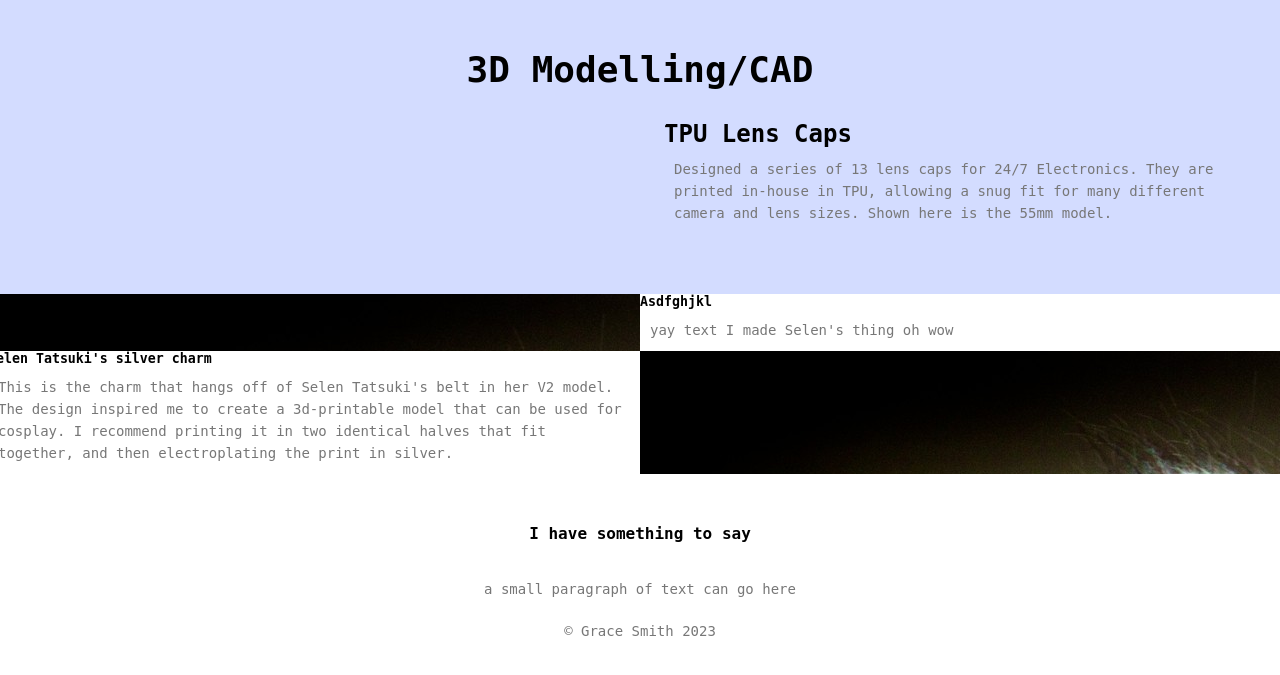
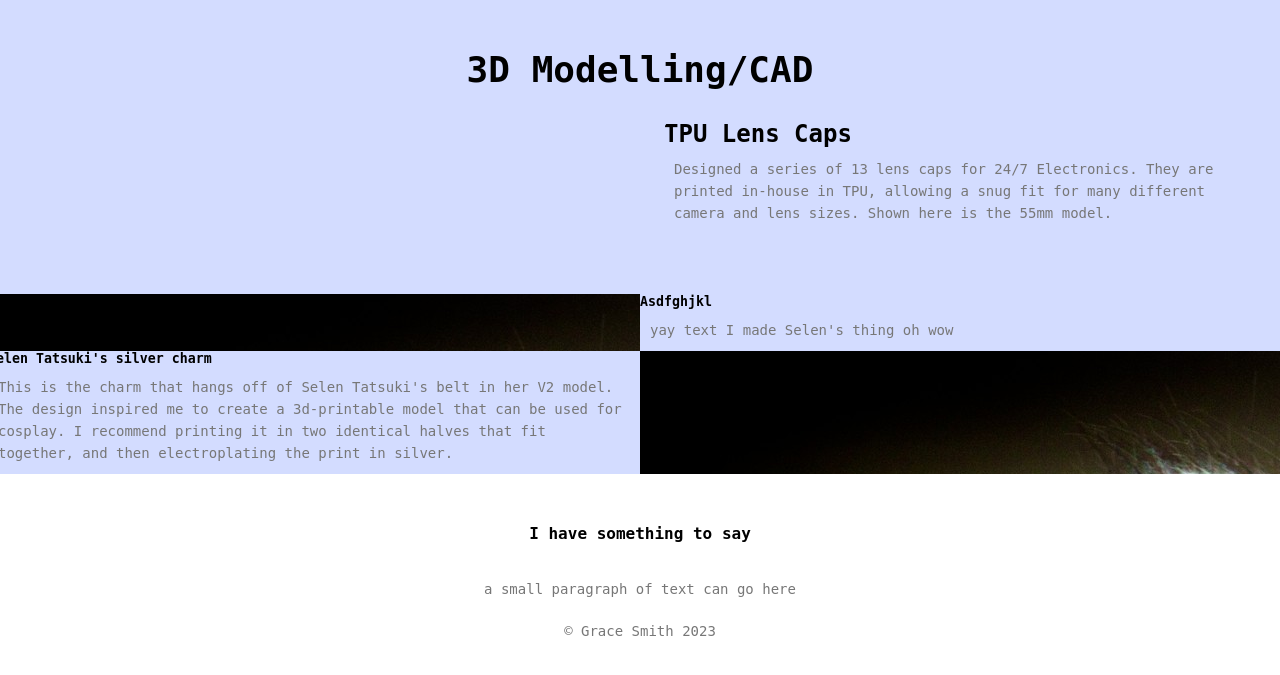
Before and after one commit to grace-n-smith/gracens.info, a PHP site: page /makerportfolio.html in a window 1280 px wide. Shown: the part 101-776 px from the top of the page. Run offline with PHP 8.4, Linux system fonts and the light colour scheme; some libraries are stand-ins or nearby versions; some web fonts are replaced.

Commit message:
Update style.css

```diff
--- a/style.css
+++ b/style.css
@@ -192,6 +192,7 @@ body{
     margin-top: calc(var(--bs-gutter-y)*-1);
     margin-right: calc(var(--bs-gutter-x)/-2);
     margin-left: calc(var(--bs-gutter-x)/-2);
+    background-color: rgb(211, 220, 255);
 }
 .section-container .columns{
     flex: 0 0 auto;
```
